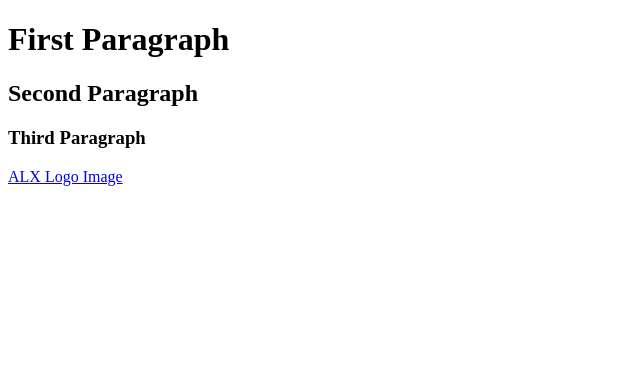
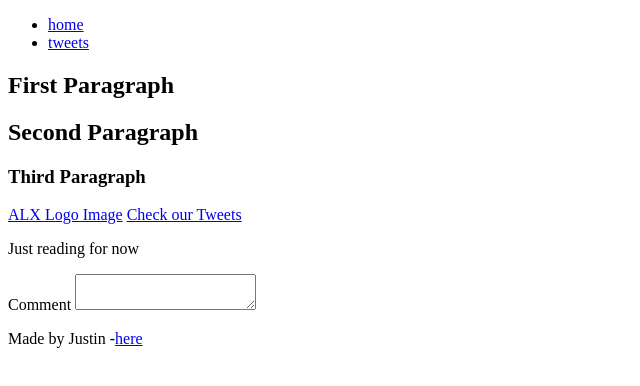
Before and after one commit to justinmshyaka/My_First_Portfolio, a plain HTML site: page html_basic/index.html in a window 1280 px wide. Shown: the whole page, without its empty margins (0-640 px from the left). Drawn offline with Linux system fonts and the light colour scheme.

Commit message:
updated with same structure both index.html and tweets.html , header, main and footer and in navigation to in header etc..

```diff
--- a/html_basic/index.html
+++ b/html_basic/index.html
@@ -4,7 +4,16 @@
 <head>
     <title>My Portfolio</title>
 </head>
+
 <body>
+    <header>
+        <ul>
+            <li><a href="index.html">home</a></li>
+            <li><a href="tweets.html">tweets</a></li>
+        </ul>
+    </header>
+    <main>
+        <article>
             <p>
             <h1>First Paragraph</h1>
             </p>
@@ -16,7 +25,21 @@
             </p>
             <p>
                 <a href="https://i.ibb.co/gTDZZT8/ALX-Logo-07.png" target="_blank">ALX Logo Image</a>
+                <a href="tweets.html"> Check our Tweets</a>
 
             </p>
+        </article>
+        <aside>
+            <p>Just reading for now </p>
+            <label name="textarea" for="comment" >Comment</label>
+            <textarea type="textarea" name="textarea" id="comment" ></textarea>
+
+        </aside>
+    </main>
+    <footer>
+        <p>Made by Justin -<a href="www.linkedin.com/in/justinmurwanashyaka" target="_blank">here</a></p>
+    </footer>
+
 </body>
+
 </html>
--- a/html_basic/tweets.html
+++ b/html_basic/tweets.html
@@ -4,8 +4,38 @@
 <head>
     <title>My Portfolio</title>
 </head>
+
 <body>
-    <blockquote class="twitter-tweet"><p lang="en" dir="ltr">Brag about something you did in 2024!<a href="https://twitter.com/hashtag/ALXAfrica?src=hash&amp;ref_src=twsrc%5Etfw">#ALXAfrica</a> <a href="https://twitter.com/hashtag/ALXDareToBeMore?src=hash&amp;ref_src=twsrc%5Etfw">#ALXDareToBeMore</a> <a href="https://twitter.com/hashtag/TheALXEffect?src=hash&amp;ref_src=twsrc%5Etfw">#TheALXEffect</a> <a href="https://t.co/jHoTEeytty">pic.twitter.com/jHoTEeytty</a></p>&mdash; ALX Africa (@alx_africa) <a href="https://twitter.com/alx_africa/status/1867524880704712878?ref_src=twsrc%5Etfw">December 13, 2024</a></blockquote> <script async src="https://platform.twitter.com/widgets.js" charset="utf-8"></script>
-    <a href="index.html">Go back to index</a>
+    <header>
+        <ul>
+            <li><a href="index.html">home</a></li>
+            <li><a href="tweets.html">tweets</a></li>
+        </ul>
+    </header>
+    <main>
+        <article>
+            <blockquote class="twitter-tweet">
+                <p lang="en" dir="ltr">Brag about something you did in 2024!<a
+                        href="https://twitter.com/hashtag/ALXAfrica?src=hash&amp;ref_src=twsrc%5Etfw">#ALXAfrica</a> <a
+                        href="https://twitter.com/hashtag/ALXDareToBeMore?src=hash&amp;ref_src=twsrc%5Etfw">#ALXDareToBeMore</a>
+                    <a
+                        href="https://twitter.com/hashtag/TheALXEffect?src=hash&amp;ref_src=twsrc%5Etfw">#TheALXEffect</a>
+                    <a href="https://t.co/jHoTEeytty">pic.twitter.com/jHoTEeytty</a></p>&mdash; ALX Africa (@alx_africa)
+                <a href="https://twitter.com/alx_africa/status/1867524880704712878?ref_src=twsrc%5Etfw">December 13,
+                    2024</a>
+            </blockquote>
+            <script async src="https://platform.twitter.com/widgets.js" charset="utf-8"></script>
+            <a href="index.html">Go back to index</a>
+        </article>
+        <aside>
+            <p>Just reading for now </p>
+            <label name="textarea" for="comment" >Comment</label>
+            <textarea type="textarea" name="textarea" id="comment" ></textarea>
+
+        </aside>
+    </main>
+    <footer>
+        <p>Made by Justin -<a href="www.linkedin.com/in/justinmurwanashyaka" target="_blank">here</a></p>
+    </footer>
 </body>
 </html>
```
Lines whose indentation alone changed are shown as unchanged.
